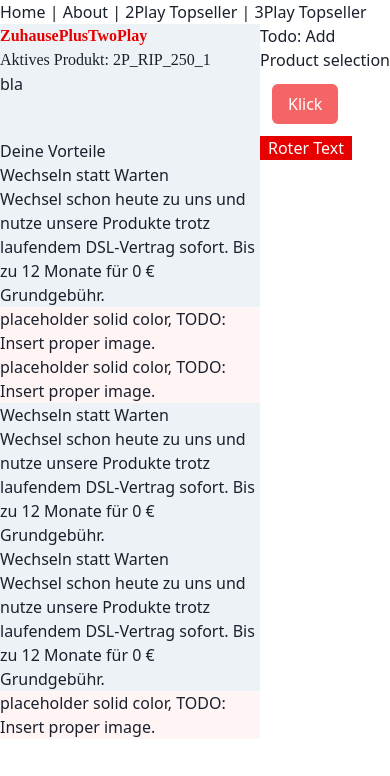
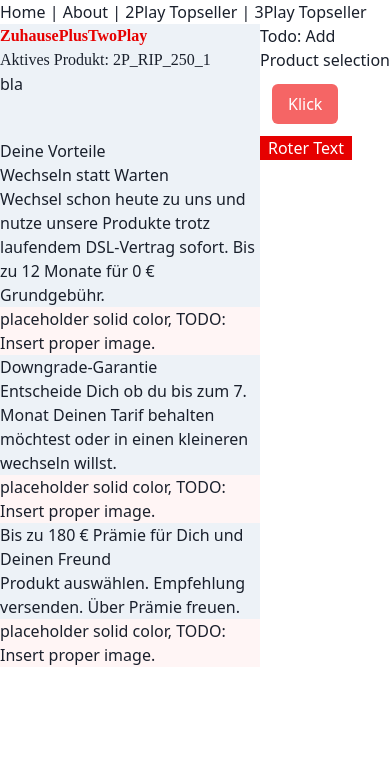
Before and after one commit to schafeld/produktselektor-breitband, a Vue app in the folder produktselektor-breitband/: page /#/ in a window 390 px wide. Shown: the top 776 px of the page. Built offline with nearby package versions, Linux system fonts and the light colour scheme; a web font is replaced by a local one.

Commit message:
make advantages section full-responsive with flex only

```diff
--- a/produktselektor-breitband/src/components/templates/ZuhausePlusTwoPlay.vue
+++ b/produktselektor-breitband/src/components/templates/ZuhausePlusTwoPlay.vue
@@ -14,8 +14,8 @@
       <section>
         <h2>Deine Vorteile</h2>
         <!-- TODO: Turn article into/ use molecule 1/3 -->
-        <article class="lg:flex w-full sm:block">
-          <div class="article-text lg:w-1/2 sm:w-full">
+        <article class="provider-change flex w-full flex-col lg:flex-row">
+          <div class="article-text lg:w-1/2 w-full">
             <h3>Wechseln statt Warten</h3>
             <p>
               Wechsel schon heute zu uns und nutze unsere Produkte trotz
@@ -23,41 +23,36 @@
               Grundgebühr.
             </p>
           </div>
-          <div
-            class="article-image provider-change bg-red-100 lg:w-1/2 sm:w-full"
-          >
+          <div class="article-image bg-red-100 lg:w-1/2 w-full">
             placeholder solid color, TODO: Insert proper image.
           </div>
         </article>
         <!-- TODO: Turn article into/ use molecule 2/3 -->
-        <article class="lg:flex w-full sm:block">
+        <article class="downgrade-option flex w-full flex-col lg:flex-row">
           <div
-            class="article-image provider-change bg-red-100 lg:w-1/2 sm:w-full"
+            class="article-image bg-red-100 lg:w-1/2 w-full order-2 lg:order-1"
           >
             placeholder solid color, TODO: Insert proper image.
           </div>
-          <div class="article-text lg:w-1/2 sm:w-full">
-            <h3>Wechseln statt Warten</h3>
+          <div class="article-text lg:w-1/2 sm:w-full order-1 lg:order-2">
+            <h3>Downgrade-Garantie</h3>
             <p>
-              Wechsel schon heute zu uns und nutze unsere Produkte trotz
-              laufendem DSL-Vertrag sofort. Bis zu 12 Monate für 0 €
-              Grundgebühr.
+              Entscheide Dich ob du bis zum 7. Monat Deinen Tarif behalten
+              möchtest oder in einen kleineren wechseln willst.
             </p>
           </div>
         </article>
         <!-- TODO: Turn article into/ use molecule 3/3 -->
-        <article class="lg:flex lg:w-full sm:block">
-          <div class="article-text lg:w-1/2 sm:w-full">
-            <h3>Wechseln statt Warten</h3>
+        <article
+          class="recommendation-premium flex w-full flex-col lg:flex-row"
+        >
+          <div class="article-text lg:w-1/2 w-full">
+            <h3>Bis zu 180 € Prämie für Dich und Deinen Freund</h3>
             <p>
-              Wechsel schon heute zu uns und nutze unsere Produkte trotz
-              laufendem DSL-Vertrag sofort. Bis zu 12 Monate für 0 €
-              Grundgebühr.
+              Produkt auswählen. Empfehlung versenden. Über Prämie freuen.
             </p>
           </div>
-          <div
-            class="article-image provider-change bg-red-100 lg:w-1/2 sm:w-full"
-          >
+          <div class="article-image bg-red-100 lg:w-1/2 w-full">
             placeholder solid color, TODO: Insert proper image.
           </div>
         </article>
```
